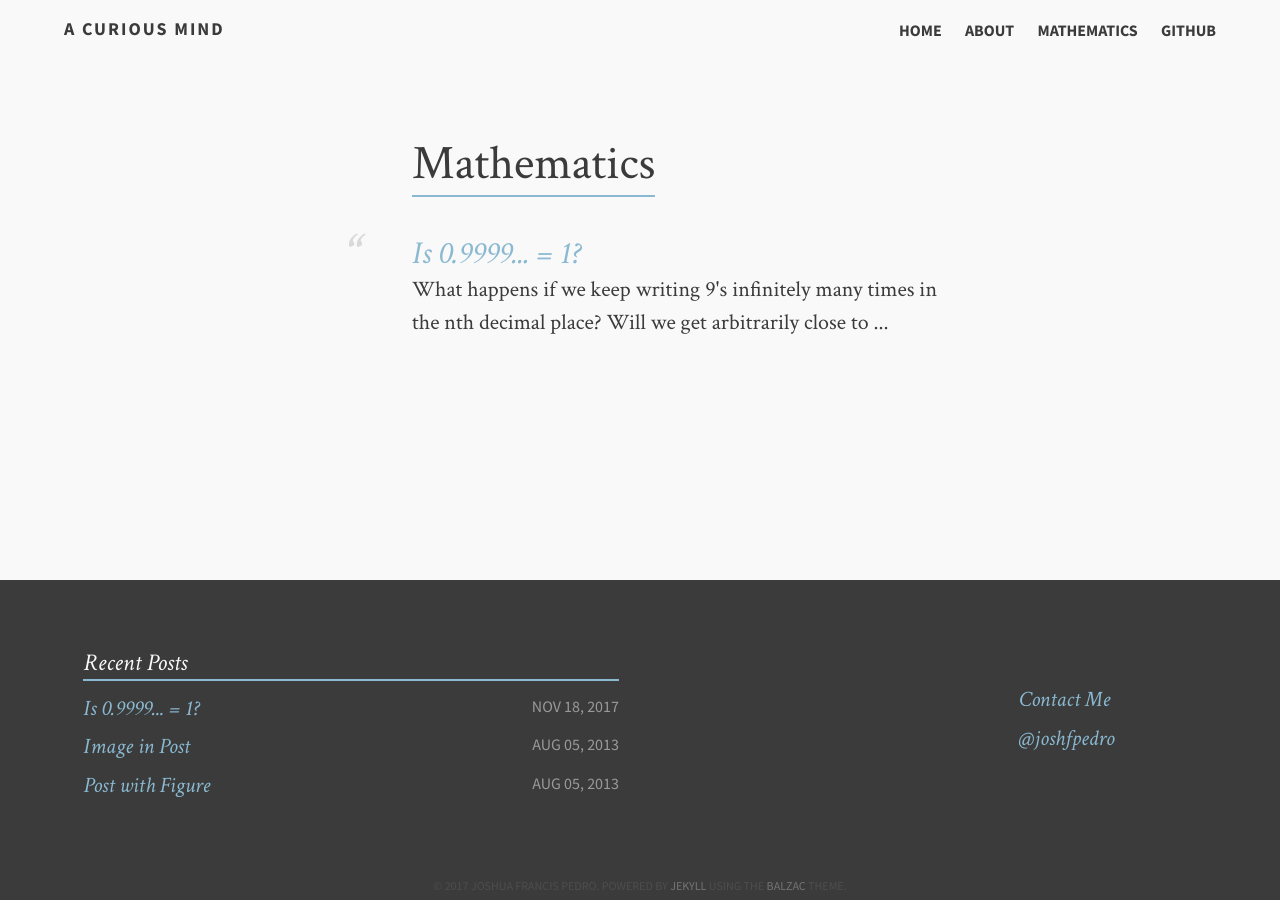
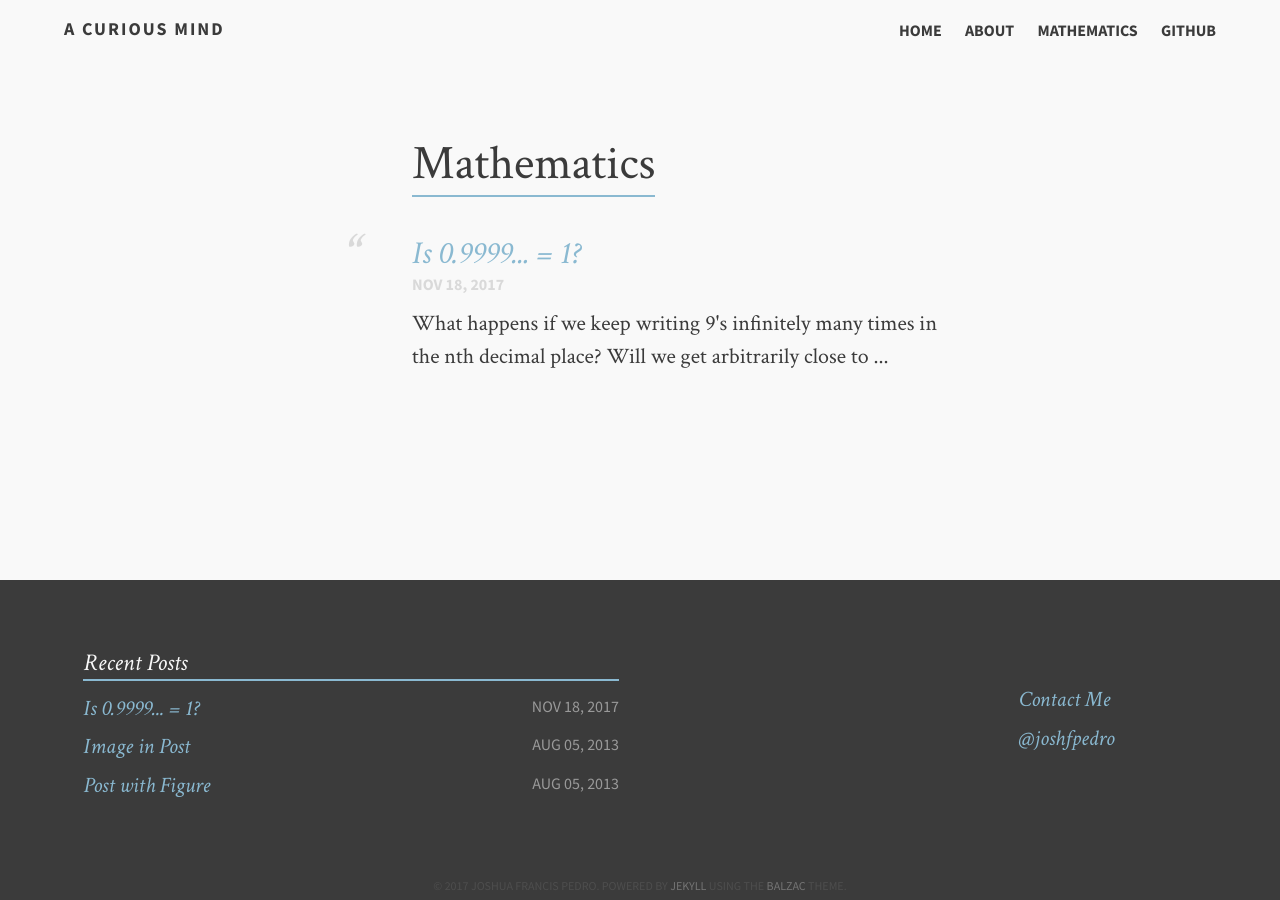
Before and after one commit to ColeTownsend/Balzac-for-Jekyll, a Jekyll site: the page built from mathematics.md, in a window 1280 px wide. Built offline with Jekyll 4.4.1, drawn with Linux system fonts in a browser that asks for light colours.

Commit message:
changed from page.date to post.date
hopefully this will show the date in the category page

```diff
--- a/_layouts/post-index.html
+++ b/_layouts/post-index.html
@@ -9,7 +9,7 @@
                   <li>
                     <div class="deets" itemscope itemtype="http://schema.org/BlogPosting" itemprop="blogPost">
                         <h1><a href="{{ site.baseurl }}{{ post.url }}">{{ post.title }}</a></h1>
-                        <p class="date"><time datetime="{{ page.date | date_to_xmlschema }}" itemprop="datePublished">{{ page.date | date: "%b %d, %Y" }}</time></p>
+                        <p class="date"><time datetime="{{ post.date | date_to_xmlschema }}" itemprop="datePublished">{{ post.date | date: "%b %d, %Y" }}</time></p>
                         <p class="">{% if post.description %}{{ post.description  | strip_html | strip_newlines | truncate: 120 }}{% else %}{{ post.content | strip_html | strip_newlines | truncate: 120 }}{% endif %}</p>
                     </div>
                   </li>
```
